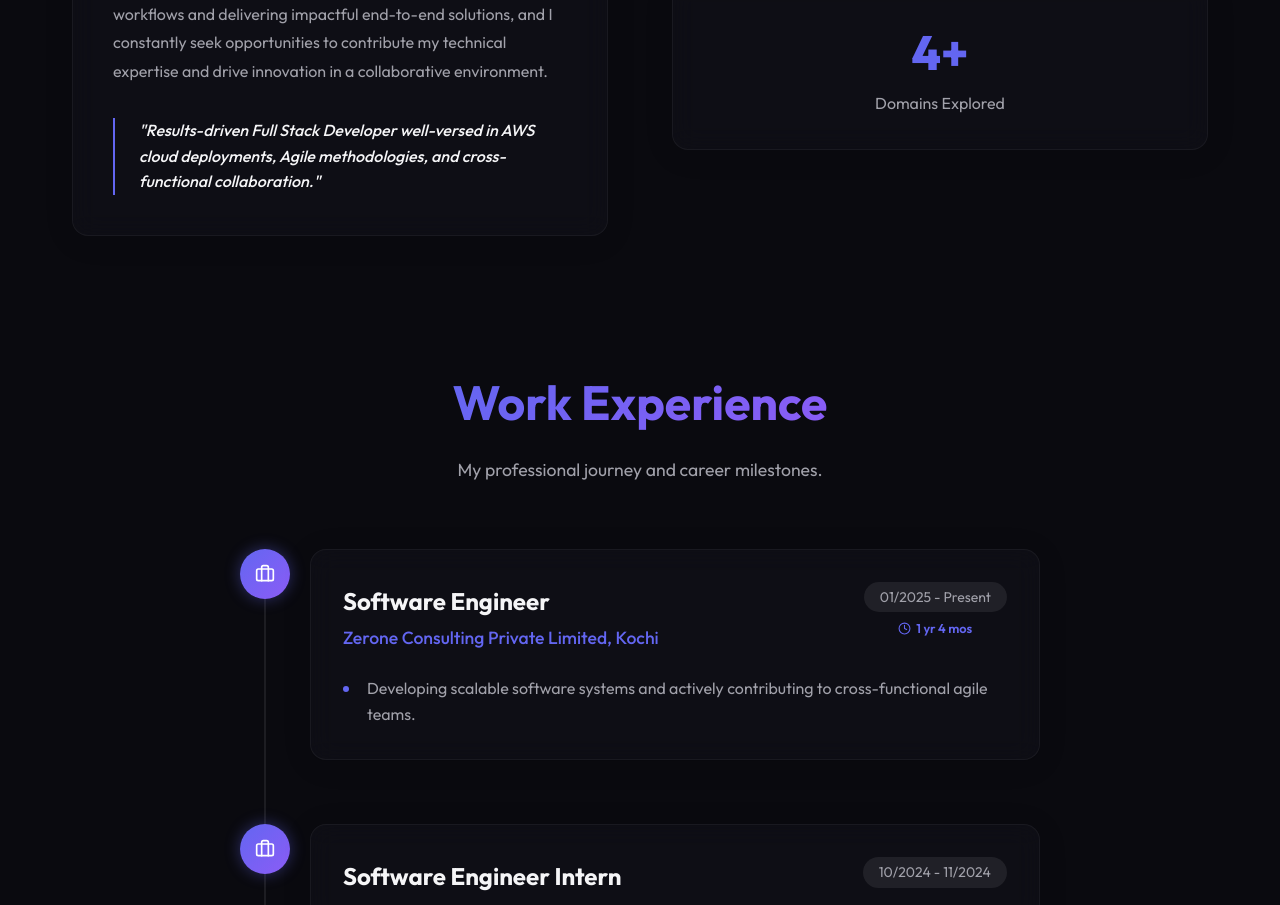
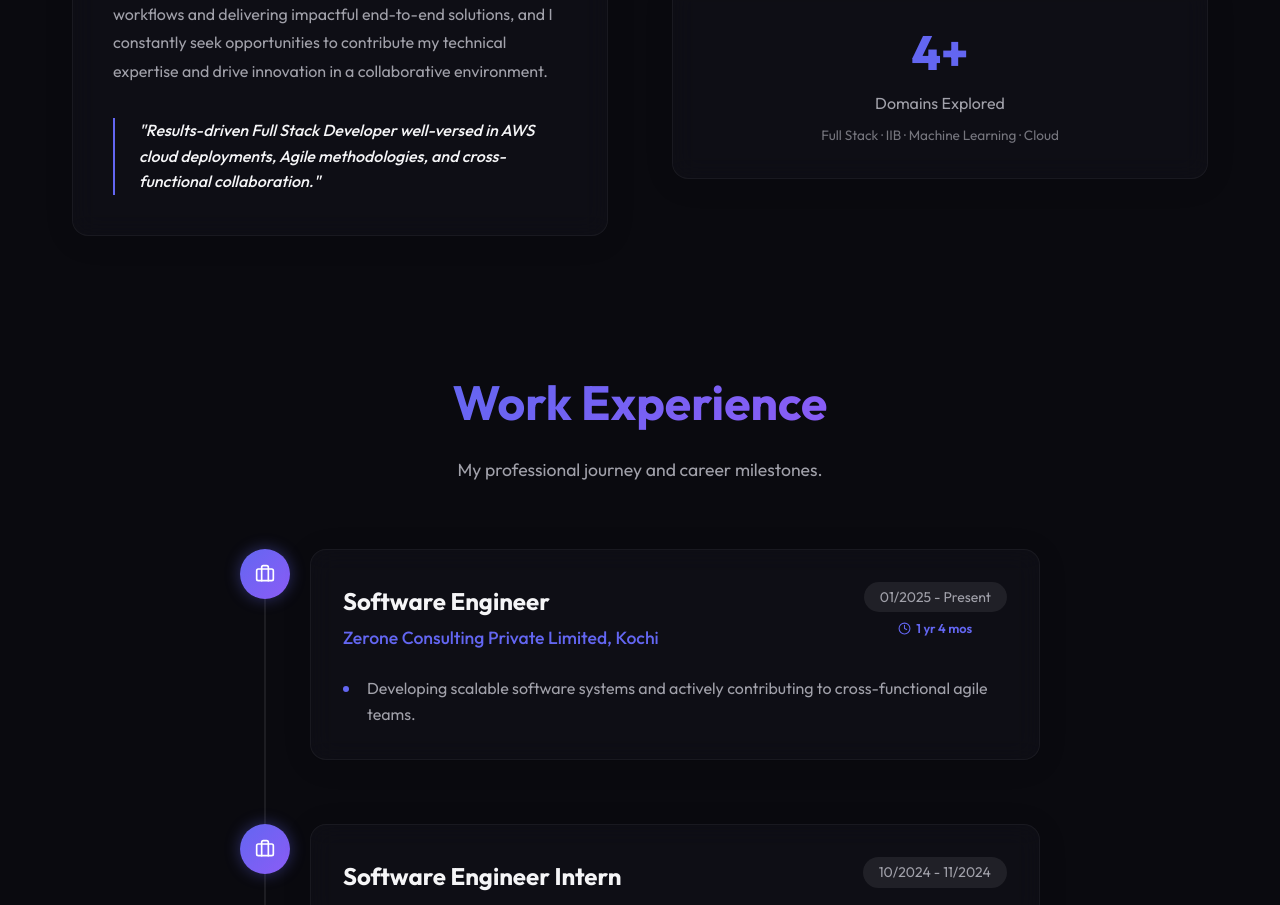
Before and after one commit to Bibin369/Bib_Portfolio, a React (Vite) app: page / in a window 1280 px wide. Shown: the part 1300-2205 px from the top of the page. Built offline with nearby package versions, Linux system fonts and the light colour scheme.

Commit message:
Add domain names (Full Stack, IIB, ML, Cloud) under 4+ Domains stat

```diff
--- a/src/sections/About.jsx
+++ b/src/sections/About.jsx
@@ -67,6 +67,7 @@ export default function About() {
            <div className="glass-panel" style={{ padding: '2rem', textAlign: 'center', gridColumn: 'span 2' }}>
              <h4 style={{ fontSize: '3rem', fontWeight: 800, color: 'var(--accent-primary)' }}>4+</h4>
              <p style={{ color: 'var(--text-secondary)' }}>Domains Explored</p>
+             <p style={{ color: 'var(--text-secondary)', fontSize: '0.85rem', marginTop: '0.5rem', opacity: 0.7 }}>Full Stack · IIB · Machine Learning · Cloud</p>
            </div>
         </motion.div>
 
```
